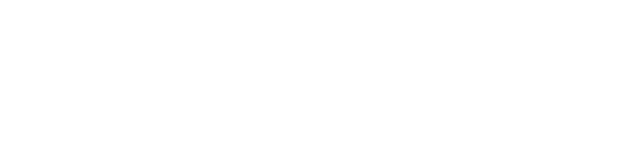
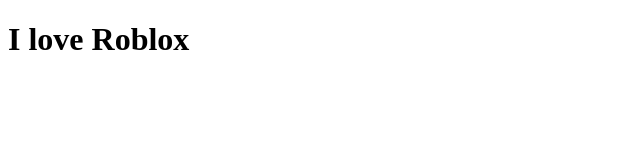
Before and after one commit to AamirAshik/gitProject, a plain HTML site: page index.html in a window 1280 px wide. Shown: the whole page, without its empty margins (0-640 px from the left). Drawn offline with Linux system fonts and the light colour scheme.

Commit message:
Commit from new Author

```diff
--- a/index.html
+++ b/index.html
@@ -6,6 +6,6 @@
     <title>Document</title>
 </head>
 <body>
-
+    <h1>I love Roblox</h1>
 </body>
 </html>
```
